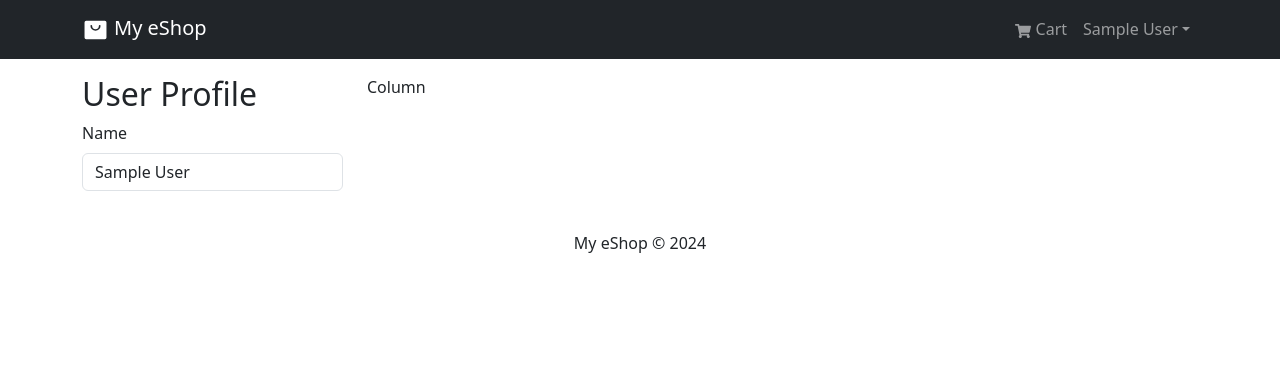
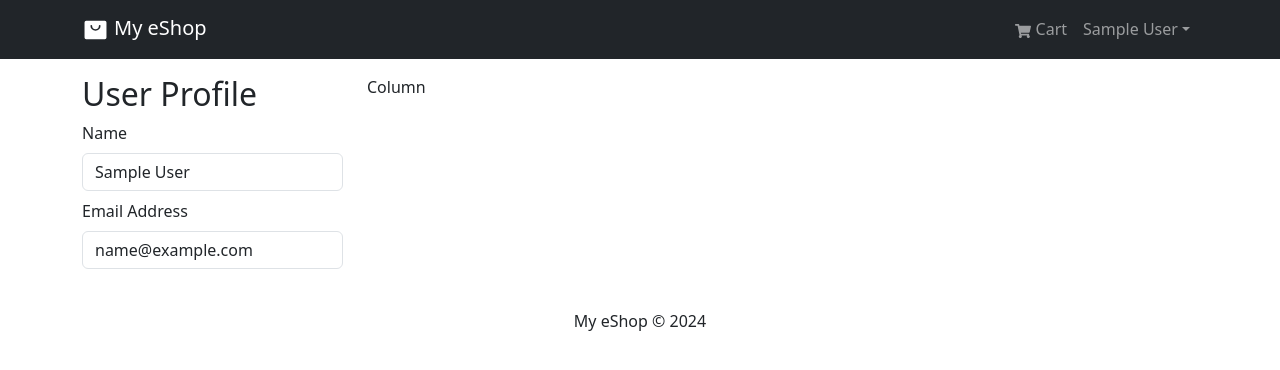
Before and after one commit to dreniff3/Bizaar-eShop, a React (Vite) app in the folder frontend/: page /profile in a window 1280 px wide. Shown: the top 370 px of the page. Built offline with nearby package versions, Linux system fonts and the light colour scheme; sample sign-in values are in the browser's storage.

Commit message:
Add Email input to Profile page form

```diff
--- a/frontend/src/pages/ProfilePage.jsx
+++ b/frontend/src/pages/ProfilePage.jsx
@@ -47,6 +47,16 @@ const ProfilePage = () => {
                             onChange={(e) => setName(e.target.value)}
                         ></Form.Control>
                     </Form.Group>
+
+                    <Form.Group controlId='email' className='my-2'>
+                        <Form.Label>Email Address</Form.Label>
+                        <Form.Control
+                            type='email'
+                            placeholder='Enter email'
+                            value={email}
+                            onChange={(e) => setEmail(e.target.value)}
+                        ></Form.Control>
+                    </Form.Group>
                 </Form>
             </Col>
             <Col md={9}>Column</Col>
```
